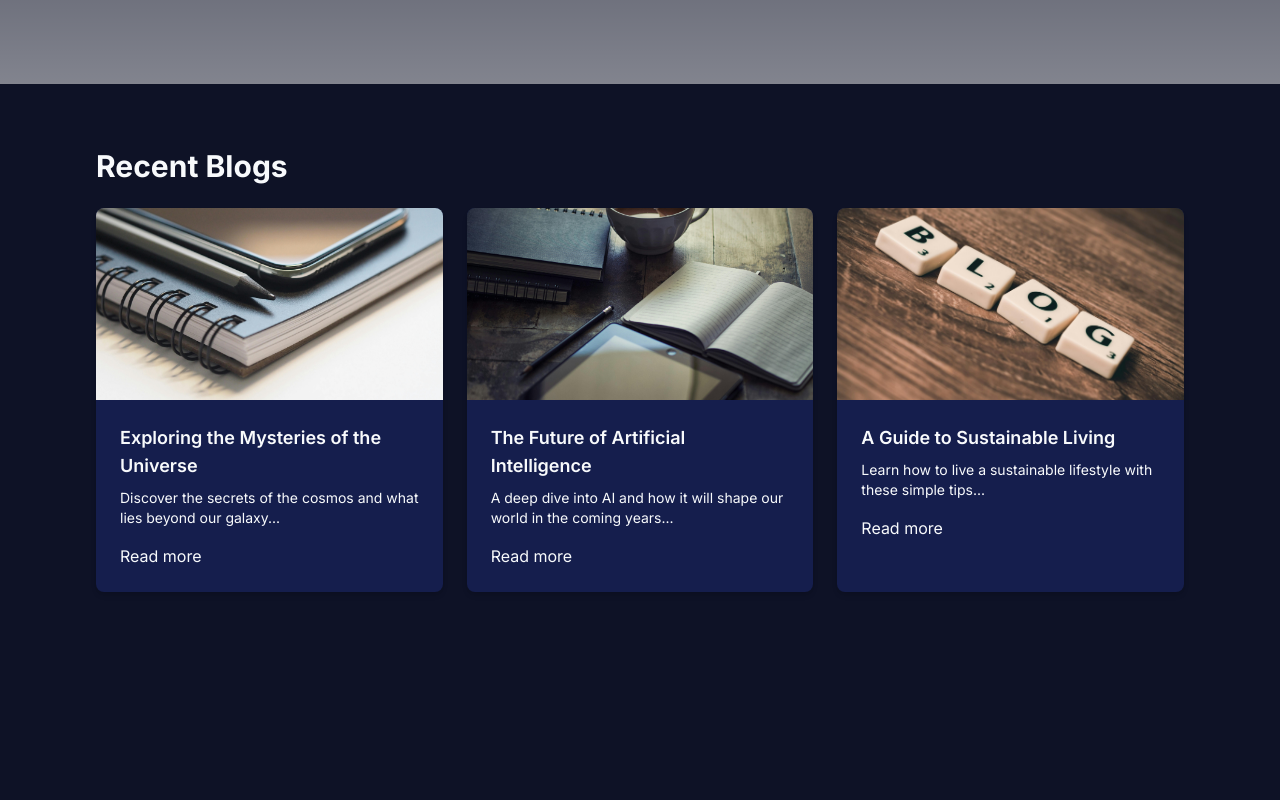
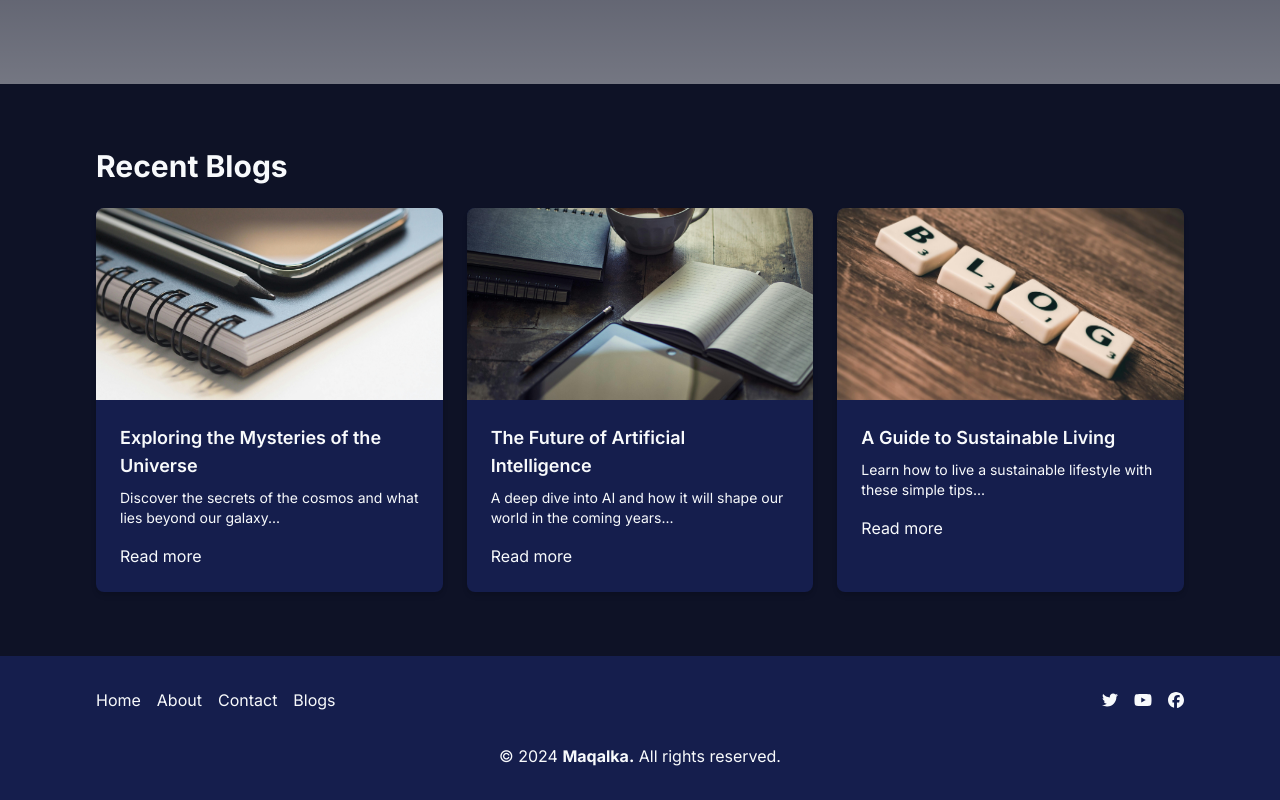
Before and after one commit to husush23/Maqalka, a Next.js app: page / in a window 1280 px wide. Shown: the part 446-1246 px from the top of the page. Before the commit the page ends 1102 px from the top, so only its background shows below. Built offline with nearby package versions, Linux system fonts and the light colour scheme.

Commit message:
Footer added

```diff
--- a/app/layout.tsx
+++ b/app/layout.tsx
@@ -2,6 +2,7 @@ import type {Metadata} from 'next';
 import {Inter} from 'next/font/google';
 import './globals.css';
 import Navbar from '@/components/Navabar';
+import Footer from '@/components/Footer';
 
 const inter = Inter({subsets: ['latin']});
 
@@ -20,6 +21,7 @@ export default function RootLayout({
       <body className={`${inter.className} bg-primary`}>
         <Navbar />
         {children}
+        <Footer />
       </body>
     </html>
   );
--- /dev/null
+++ b/components/Footer.tsx
@@ -0,0 +1,58 @@
+import Link from 'next/link';
+import {FontAwesomeIcon} from '@fortawesome/react-fontawesome';
+import {
+  faFacebook,
+  faTwitter,
+  faYoutube,
+} from '@fortawesome/free-brands-svg-icons';
+
+const Footer = () => {
+  return (
+    <footer className='bg-accent py-8 text-secondary'>
+      <div className='max-w-6xl mx-auto px-4 sm:px-6 lg:px-8'>
+        <div className='flex flex-col md:flex-row justify-between items-center space-y-4 md:space-y-0'>
+          <div className='flex space-x-4'>
+            <Link href='/' className='text-gray-100 hover:text-red-400'>
+              Home
+            </Link>
+            <Link href='/about' className='text-gray-100 hover:text-red-400'>
+              About
+            </Link>
+            <Link href='/contact' className='text-gray-100 hover:text-red-400'>
+              Contact
+            </Link>
+            <Link href='/blogs' className='text-gray-100 hover:text-red-400'>
+              Blogs
+            </Link>
+          </div>
+          <div className='flex space-x-4'>
+            <Link
+              href='https://twitter.com'
+              className='text-gray-100 hover:text-red-400'
+            >
+              <FontAwesomeIcon icon={faTwitter} />
+            </Link>
+            <Link
+              href='https://youtube.com'
+              className='text-gray-100 hover:text-red-400'
+            >
+              <FontAwesomeIcon icon={faYoutube} />
+            </Link>
+            <Link
+              href='https://facebook.com'
+              className='text-gray-100 hover:text-red-400'
+            >
+              <FontAwesomeIcon icon={faFacebook} />
+            </Link>
+          </div>
+        </div>
+        <div className='mt-8 text-center text-gray-100'>
+          &copy; {new Date().getFullYear()} <strong>Maqalka.</strong> All rights
+          reserved.
+        </div>
+      </div>
+    </footer>
+  );
+};
+
+export default Footer;
--- a/components/Navabar.tsx
+++ b/components/Navabar.tsx
@@ -129,10 +129,10 @@ const Navbar = () => {
             </li>
             <li>
               <Link
-                href='/articles'
+                href='/blogs'
                 className='block px-3 py-2 rounded-md text-base font-medium text-gray-700 hover:text-gray-900 hover:bg-gray-50'
               >
-                Articles
+                Blogs
               </Link>
             </li>
             <li>
```
